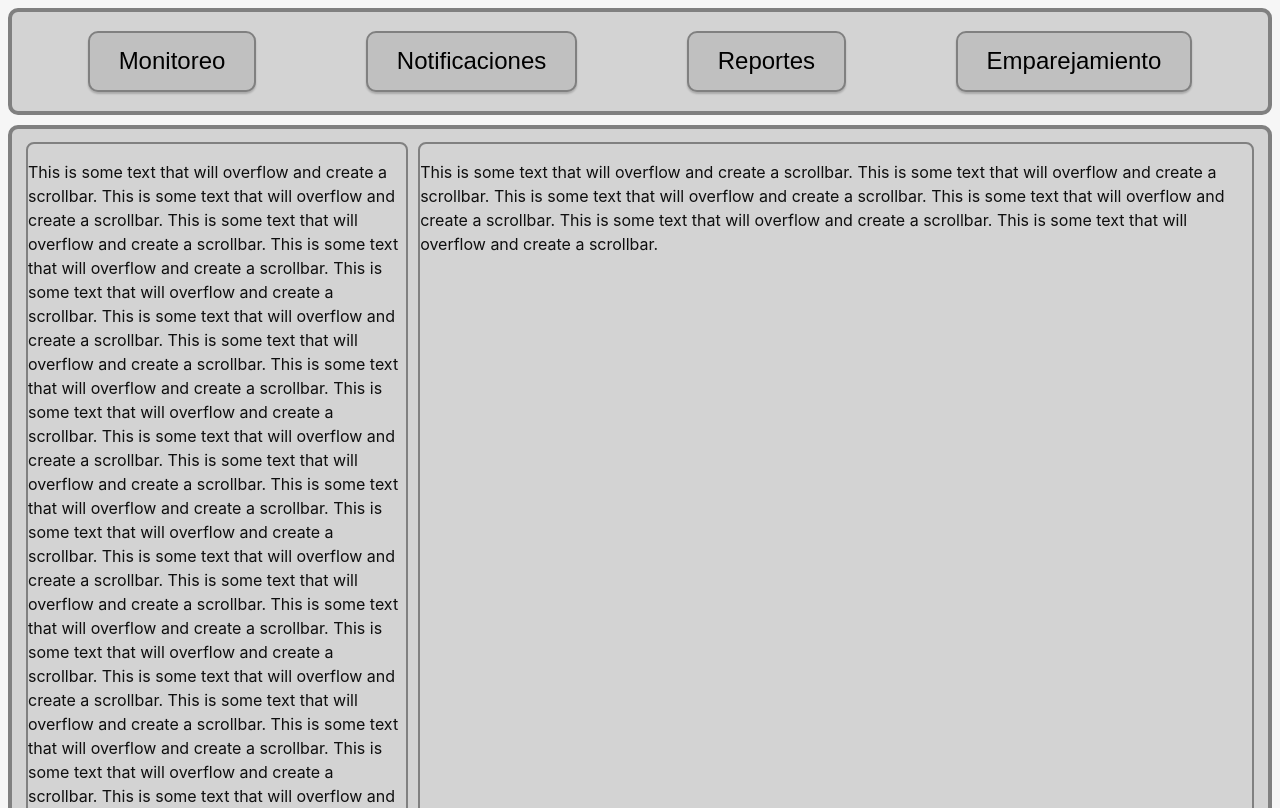
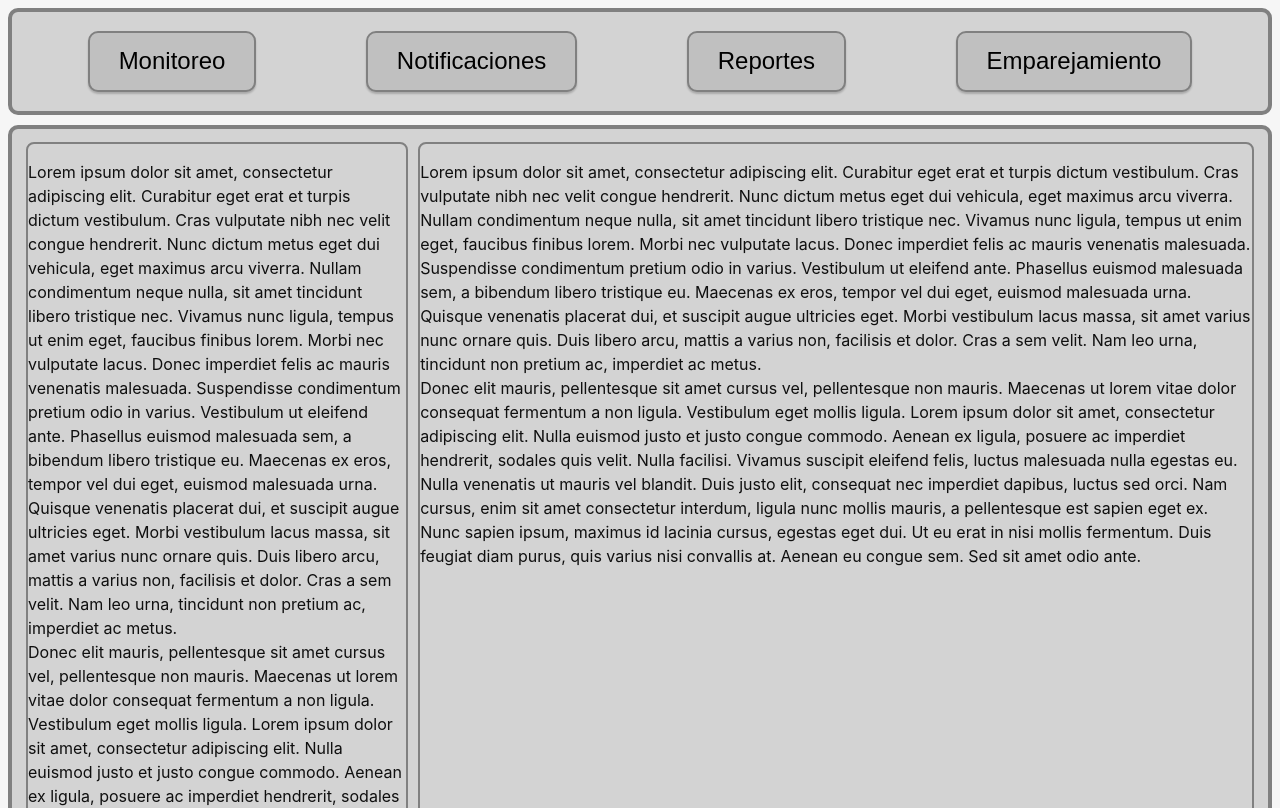
Before and after one commit to SistemaTuGestor/Sistema-TuGestor, a React (Vite) app in the folder stg/: page /monitoreo in a window 1280 px wide. Shown: the top 808 px of the page. Built offline with nearby package versions, Linux system fonts and the light colour scheme.

Commit message:
:lipstick: Cambio contenido auxiliar y añado color.

```diff
--- a/stg/src/components/Pantallas/Monitoreo/Monitoreo.tsx
+++ b/stg/src/components/Pantallas/Monitoreo/Monitoreo.tsx
@@ -12,42 +12,22 @@ function Monitoreo ( ) {
       <div className="contenedor_PanelIzquierdo">
         <div className="desplazadora">
           <p>
-            This is some text that will overflow and create a scrollbar.
-            This is some text that will overflow and create a scrollbar.
-            This is some text that will overflow and create a scrollbar.
-            This is some text that will overflow and create a scrollbar.
-            This is some text that will overflow and create a scrollbar.
-            This is some text that will overflow and create a scrollbar.
-            This is some text that will overflow and create a scrollbar.
-            This is some text that will overflow and create a scrollbar.
-            This is some text that will overflow and create a scrollbar.
-            This is some text that will overflow and create a scrollbar.
-            This is some text that will overflow and create a scrollbar.
-            This is some text that will overflow and create a scrollbar.
-            This is some text that will overflow and create a scrollbar.
-            This is some text that will overflow and create a scrollbar.
-            This is some text that will overflow and create a scrollbar.
-            This is some text that will overflow and create a scrollbar.
-            This is some text that will overflow and create a scrollbar.
-            This is some text that will overflow and create a scrollbar.
-            This is some text that will overflow and create a scrollbar.
-            This is some text that will overflow and create a scrollbar.
-            This is some text that will overflow and create a scrollbar.
-            This is some text that will overflow and create a scrollbar.
-            This is some text that will overflow and create a scrollbar.
-            This is some text that will overflow and create a scrollbar.
+            Lorem ipsum dolor sit amet, consectetur adipiscing elit. Curabitur eget erat et turpis dictum vestibulum. Cras vulputate nibh nec velit congue hendrerit. Nunc dictum metus eget dui vehicula, eget maximus arcu viverra. Nullam condimentum neque nulla, sit amet tincidunt libero tristique nec. Vivamus nunc ligula, tempus ut enim eget, faucibus finibus lorem. Morbi nec vulputate lacus. Donec imperdiet felis ac mauris venenatis malesuada. Suspendisse condimentum pretium odio in varius. Vestibulum ut eleifend ante. Phasellus euismod malesuada sem, a bibendum libero tristique eu. Maecenas ex eros, tempor vel dui eget, euismod malesuada urna. Quisque venenatis placerat dui, et suscipit augue ultricies eget. Morbi vestibulum lacus massa, sit amet varius nunc ornare quis. Duis libero arcu, mattis a varius non, facilisis et dolor. Cras a sem velit. Nam leo urna, tincidunt non pretium ac, imperdiet ac metus.
+            <br />
+            Donec elit mauris, pellentesque sit amet cursus vel, pellentesque non mauris. Maecenas ut lorem vitae dolor consequat fermentum a non ligula. Vestibulum eget mollis ligula. Lorem ipsum dolor sit amet, consectetur adipiscing elit. Nulla euismod justo et justo congue commodo. Aenean ex ligula, posuere ac imperdiet hendrerit, sodales quis velit. Nulla facilisi. Vivamus suscipit eleifend felis, luctus malesuada nulla egestas eu.
+            <br />
+            Nulla venenatis ut mauris vel blandit. Duis justo elit, consequat nec imperdiet dapibus, luctus sed orci. Nam cursus, enim sit amet consectetur interdum, ligula nunc mollis mauris, a pellentesque est sapien eget ex. Nunc sapien ipsum, maximus id lacinia cursus, egestas eget dui. Ut eu erat in nisi mollis fermentum. Duis feugiat diam purus, quis varius nisi convallis at. Aenean eu congue sem. Sed sit amet odio ante.
           </p>
         </div>
       </div>
       <div className="contenedor_PanelDerecho">
         <div className="desplazadora">
           <p>
-            This is some text that will overflow and create a scrollbar.
-            This is some text that will overflow and create a scrollbar.
-            This is some text that will overflow and create a scrollbar.
-            This is some text that will overflow and create a scrollbar.
-            This is some text that will overflow and create a scrollbar.
-            This is some text that will overflow and create a scrollbar.
+            Lorem ipsum dolor sit amet, consectetur adipiscing elit. Curabitur eget erat et turpis dictum vestibulum. Cras vulputate nibh nec velit congue hendrerit. Nunc dictum metus eget dui vehicula, eget maximus arcu viverra. Nullam condimentum neque nulla, sit amet tincidunt libero tristique nec. Vivamus nunc ligula, tempus ut enim eget, faucibus finibus lorem. Morbi nec vulputate lacus. Donec imperdiet felis ac mauris venenatis malesuada. Suspendisse condimentum pretium odio in varius. Vestibulum ut eleifend ante. Phasellus euismod malesuada sem, a bibendum libero tristique eu. Maecenas ex eros, tempor vel dui eget, euismod malesuada urna. Quisque venenatis placerat dui, et suscipit augue ultricies eget. Morbi vestibulum lacus massa, sit amet varius nunc ornare quis. Duis libero arcu, mattis a varius non, facilisis et dolor. Cras a sem velit. Nam leo urna, tincidunt non pretium ac, imperdiet ac metus.
+            <br />
+            Donec elit mauris, pellentesque sit amet cursus vel, pellentesque non mauris. Maecenas ut lorem vitae dolor consequat fermentum a non ligula. Vestibulum eget mollis ligula. Lorem ipsum dolor sit amet, consectetur adipiscing elit. Nulla euismod justo et justo congue commodo. Aenean ex ligula, posuere ac imperdiet hendrerit, sodales quis velit. Nulla facilisi. Vivamus suscipit eleifend felis, luctus malesuada nulla egestas eu.
+            <br />
+            Nulla venenatis ut mauris vel blandit. Duis justo elit, consequat nec imperdiet dapibus, luctus sed orci. Nam cursus, enim sit amet consectetur interdum, ligula nunc mollis mauris, a pellentesque est sapien eget ex. Nunc sapien ipsum, maximus id lacinia cursus, egestas eget dui. Ut eu erat in nisi mollis fermentum. Duis feugiat diam purus, quis varius nisi convallis at. Aenean eu congue sem. Sed sit amet odio ante.
           </p>
         </div>
       </div>
--- a/stg/src/components/Pantallas/Notificaciones/Notificaciones.tsx
+++ b/stg/src/components/Pantallas/Notificaciones/Notificaciones.tsx
@@ -12,42 +12,22 @@ function Notificaciones ( ) {
       <div className="contenedor_PanelIzquierdo">
         <div className="desplazadora">
           <p>
-            This is some text that will overflow and create a scrollbar.
-            This is some text that will overflow and create a scrollbar.
-            This is some text that will overflow and create a scrollbar.
-            This is some text that will overflow and create a scrollbar.
-            This is some text that will overflow and create a scrollbar.
-            This is some text that will overflow and create a scrollbar.
-            This is some text that will overflow and create a scrollbar.
-            This is some text that will overflow and create a scrollbar.
-            This is some text that will overflow and create a scrollbar.
-            This is some text that will overflow and create a scrollbar.
-            This is some text that will overflow and create a scrollbar.
-            This is some text that will overflow and create a scrollbar.
-            This is some text that will overflow and create a scrollbar.
-            This is some text that will overflow and create a scrollbar.
-            This is some text that will overflow and create a scrollbar.
-            This is some text that will overflow and create a scrollbar.
-            This is some text that will overflow and create a scrollbar.
-            This is some text that will overflow and create a scrollbar.
-            This is some text that will overflow and create a scrollbar.
-            This is some text that will overflow and create a scrollbar.
-            This is some text that will overflow and create a scrollbar.
-            This is some text that will overflow and create a scrollbar.
-            This is some text that will overflow and create a scrollbar.
-            This is some text that will overflow and create a scrollbar.
+            Lorem ipsum dolor sit amet, consectetur adipiscing elit. Curabitur eget erat et turpis dictum vestibulum. Cras vulputate nibh nec velit congue hendrerit. Nunc dictum metus eget dui vehicula, eget maximus arcu viverra. Nullam condimentum neque nulla, sit amet tincidunt libero tristique nec. Vivamus nunc ligula, tempus ut enim eget, faucibus finibus lorem. Morbi nec vulputate lacus. Donec imperdiet felis ac mauris venenatis malesuada. Suspendisse condimentum pretium odio in varius. Vestibulum ut eleifend ante. Phasellus euismod malesuada sem, a bibendum libero tristique eu. Maecenas ex eros, tempor vel dui eget, euismod malesuada urna. Quisque venenatis placerat dui, et suscipit augue ultricies eget. Morbi vestibulum lacus massa, sit amet varius nunc ornare quis. Duis libero arcu, mattis a varius non, facilisis et dolor. Cras a sem velit. Nam leo urna, tincidunt non pretium ac, imperdiet ac metus.
+            <br />
+            Donec elit mauris, pellentesque sit amet cursus vel, pellentesque non mauris. Maecenas ut lorem vitae dolor consequat fermentum a non ligula. Vestibulum eget mollis ligula. Lorem ipsum dolor sit amet, consectetur adipiscing elit. Nulla euismod justo et justo congue commodo. Aenean ex ligula, posuere ac imperdiet hendrerit, sodales quis velit. Nulla facilisi. Vivamus suscipit eleifend felis, luctus malesuada nulla egestas eu.
+            <br />
+            Nulla venenatis ut mauris vel blandit. Duis justo elit, consequat nec imperdiet dapibus, luctus sed orci. Nam cursus, enim sit amet consectetur interdum, ligula nunc mollis mauris, a pellentesque est sapien eget ex. Nunc sapien ipsum, maximus id lacinia cursus, egestas eget dui. Ut eu erat in nisi mollis fermentum. Duis feugiat diam purus, quis varius nisi convallis at. Aenean eu congue sem. Sed sit amet odio ante.
           </p>
         </div>
       </div>
       <div className="contenedor_PanelDerecho">
         <div className="desplazadora">
           <p>
-            This is some text that will overflow and create a scrollbar.
-            This is some text that will overflow and create a scrollbar.
-            This is some text that will overflow and create a scrollbar.
-            This is some text that will overflow and create a scrollbar.
-            This is some text that will overflow and create a scrollbar.
-            This is some text that will overflow and create a scrollbar.
+            Lorem ipsum dolor sit amet, consectetur adipiscing elit. Curabitur eget erat et turpis dictum vestibulum. Cras vulputate nibh nec velit congue hendrerit. Nunc dictum metus eget dui vehicula, eget maximus arcu viverra. Nullam condimentum neque nulla, sit amet tincidunt libero tristique nec. Vivamus nunc ligula, tempus ut enim eget, faucibus finibus lorem. Morbi nec vulputate lacus. Donec imperdiet felis ac mauris venenatis malesuada. Suspendisse condimentum pretium odio in varius. Vestibulum ut eleifend ante. Phasellus euismod malesuada sem, a bibendum libero tristique eu. Maecenas ex eros, tempor vel dui eget, euismod malesuada urna. Quisque venenatis placerat dui, et suscipit augue ultricies eget. Morbi vestibulum lacus massa, sit amet varius nunc ornare quis. Duis libero arcu, mattis a varius non, facilisis et dolor. Cras a sem velit. Nam leo urna, tincidunt non pretium ac, imperdiet ac metus.
+            <br />
+            Donec elit mauris, pellentesque sit amet cursus vel, pellentesque non mauris. Maecenas ut lorem vitae dolor consequat fermentum a non ligula. Vestibulum eget mollis ligula. Lorem ipsum dolor sit amet, consectetur adipiscing elit. Nulla euismod justo et justo congue commodo. Aenean ex ligula, posuere ac imperdiet hendrerit, sodales quis velit. Nulla facilisi. Vivamus suscipit eleifend felis, luctus malesuada nulla egestas eu.
+            <br />
+            Nulla venenatis ut mauris vel blandit. Duis justo elit, consequat nec imperdiet dapibus, luctus sed orci. Nam cursus, enim sit amet consectetur interdum, ligula nunc mollis mauris, a pellentesque est sapien eget ex. Nunc sapien ipsum, maximus id lacinia cursus, egestas eget dui. Ut eu erat in nisi mollis fermentum. Duis feugiat diam purus, quis varius nisi convallis at. Aenean eu congue sem. Sed sit amet odio ante.
           </p>
         </div>
       </div>
--- a/stg/src/components/Pantallas/Reportes/Reportes.css
+++ b/stg/src/components/Pantallas/Reportes/Reportes.css
@@ -14,7 +14,7 @@
     .seccioon {
         /* Contenedor */
         height : 80% ;
-        background-color : lightgray ;
+        background-color : silver ;
         border : 2px solid gray ;
         border-radius : 8px ;
         /* Elementos */
```
